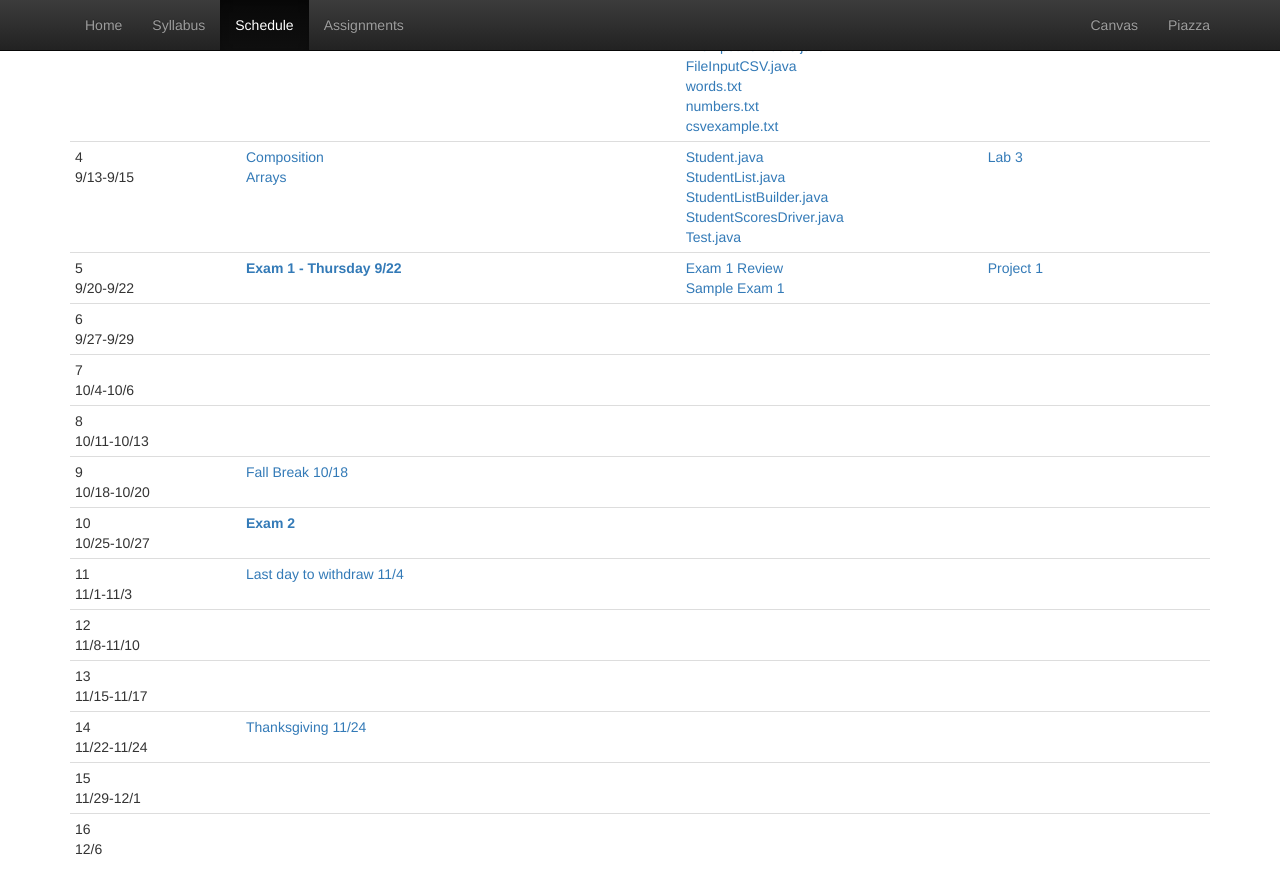
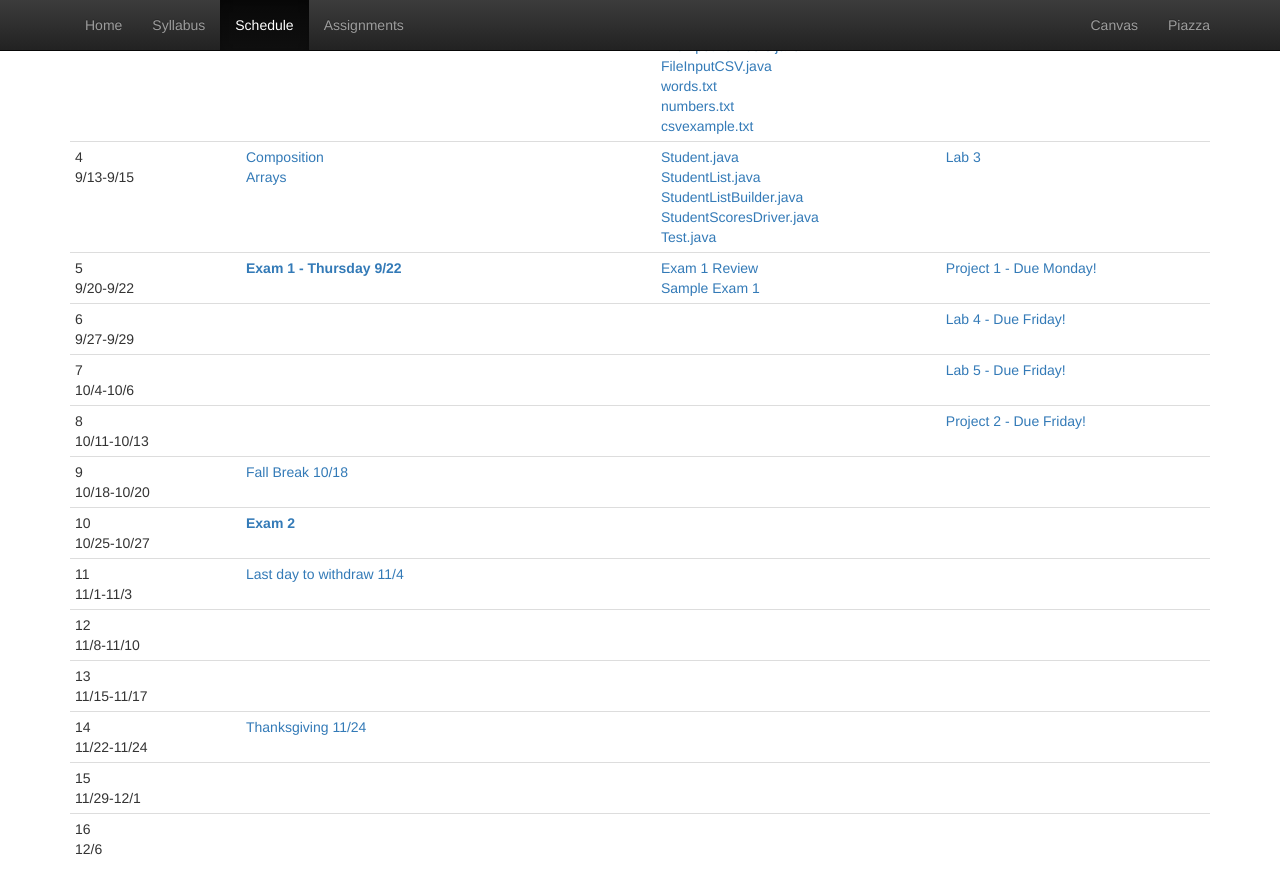
Before and after one commit to CS112-F16/cs112-f16.github.io, a Jekyll site: the page built from schedule.html, in a window 1280 px wide and 900 px high, scrolled down 582 px. Shown: the top 894 px of the window. Built offline with Jekyll 4.4.1, drawn with Linux system fonts in a browser that asks for light colours.

Commit message:
add links to labs 4/5 and project 2

```diff
--- a/schedule.html
+++ b/schedule.html
@@ -100,26 +100,28 @@ title: Schedule
         <a href="https://drive.google.com/file/d/0B7T4cfaps__jYVhrRlZCU3ZTZG8/view?usp=sharing">Sample Exam 1</a><br/>
       </td>
       <td>
-        <a href="https://github.com/CS112-F16/projects/blob/master/project1.md">Project 1</a>
+        <a href="https://github.com/CS112-F16/projects/blob/master/project1.md">Project 1 - Due Monday!</a>
       </td>
     </tr>
     <tr>
       <td>6<br/>9/27-9/29</td>
       <td></td>
       <td></td>
-      <td></td>
+      <td><a href="https://github.com/CS112-F16/labs/blob/master/lab4.md">Lab 4 - Due Friday!</a></td>
     </tr>
     <tr>
       <td>7<br/>10/4-10/6</td>
       <td></td>
       <td></td>
-      <td></td>
+      <td><a href="https://github.com/CS112-F16/labs/blob/master/lab4.md">Lab 5 - Due Friday!</a></td>
     </tr>
     <tr>
       <td>8<br/>10/11-10/13</td>
       <td></td>
       <td></td>
-      <td></td>
+      <td>
+        <a href="https://github.com/CS112-F16/projects/blob/master/project2.md">Project 2 - Due Friday!</a>
+      </td>
     </tr>
     <tr>
       <td>9<br/>10/18-10/20</td>
```
